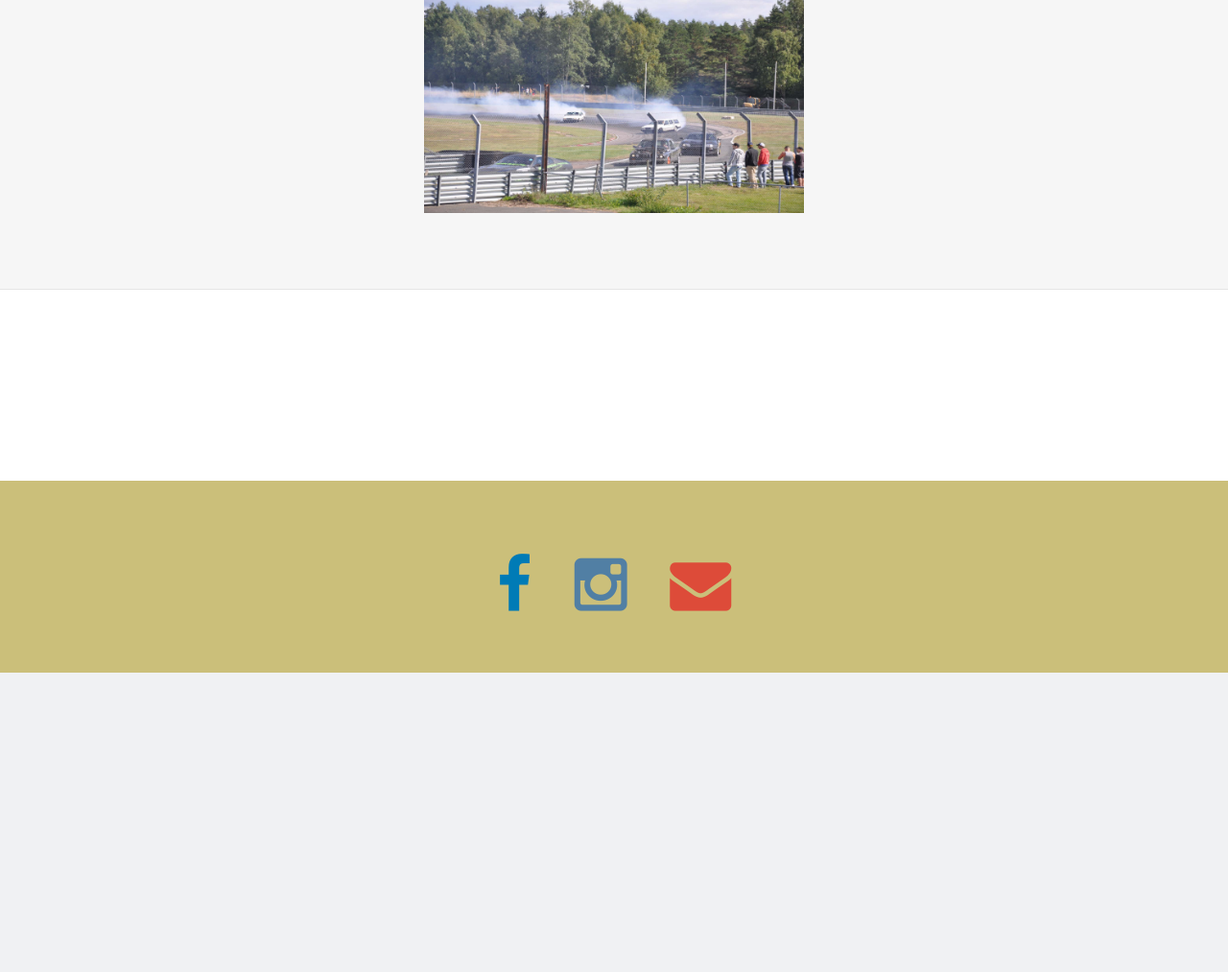
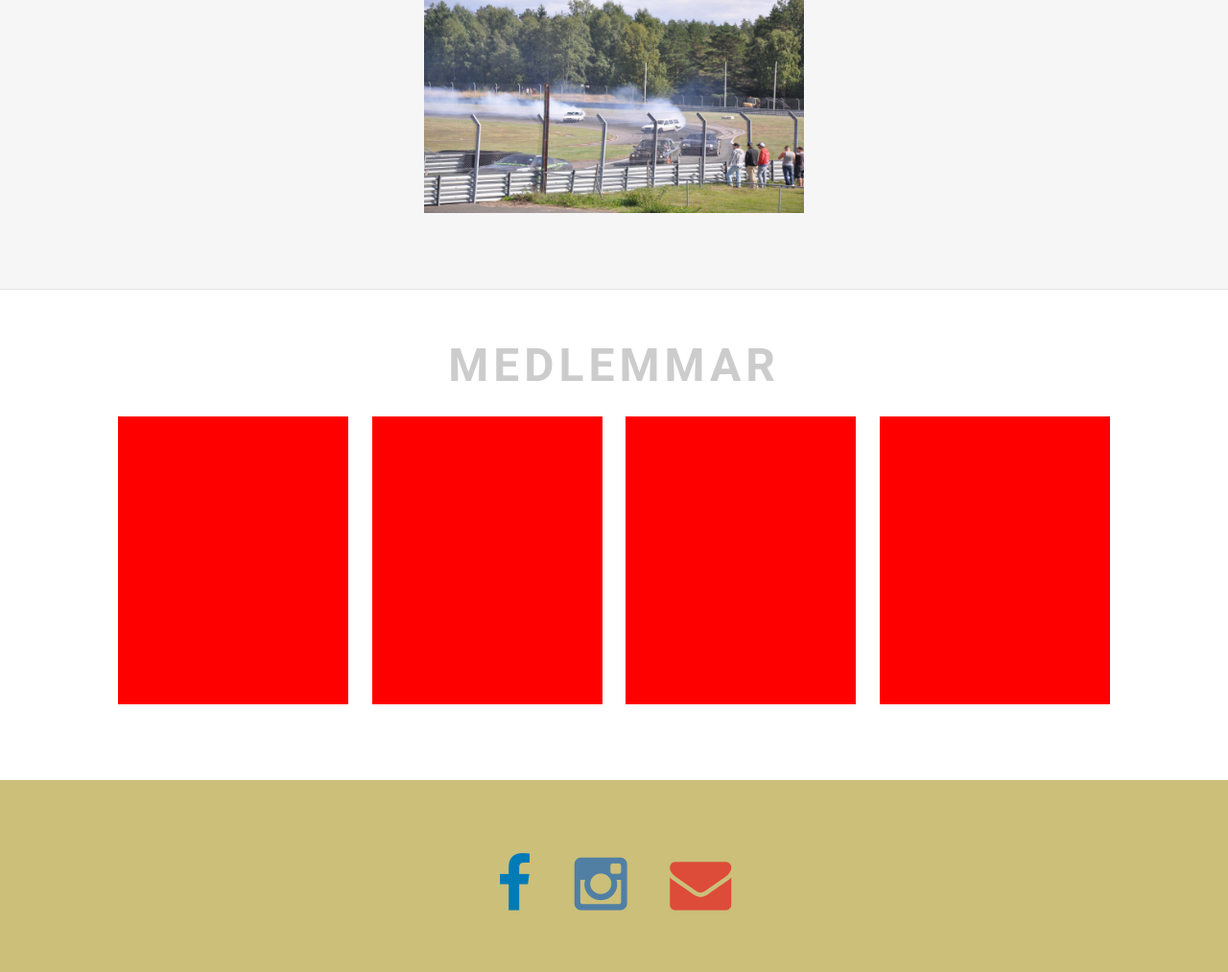
Before and after one commit to Someone92/Total-Extas, a PHP site: page / in a window 1280 px wide. Shown: the part 1220-2233 px from the top of the page at 96% size. Before the commit the page ends 1921 px from the top, so only its background shows below. Run offline with PHP 8.4, Linux system fonts and the light colour scheme.

Commit message:
Basic members outline

```diff
--- a/css/scss/_color.scss
+++ b/css/scss/_color.scss
@@ -4,4 +4,5 @@ $mail: #dd4b39;
 
 
 $gallery: #f6f6f6;
+$members: #ffffff;
 $footer: #CBBF7A;
--- a/css/scss/style.scss
+++ b/css/scss/style.scss
@@ -119,24 +119,57 @@ section {
 			.item {
 				width: 33%;
 				display: none;
+				-webkit-transition: all 0.5s ease;
+			    	   -moz-transition: all 0.5s ease;
+			    		 -o-transition: all 0.5s ease;
+				    		transition: all 0.5s ease;
 
 				img {
 					width: 100%;
 				}
 				&.gallery-active {
 					display: inline-block;
+					-webkit-transition: all 0.5s ease;
+			    	   -moz-transition: all 0.5s ease;
+			    		 -o-transition: all 0.5s ease;
+				    		transition: all 0.5s ease;
 				}
 			}
 		}
 	}
-}
+	&#members {
+		background-color: $members;
+		text-align: center;
+		padding: 50px 0;
+		border-top: 1px solid #e5e5e5;
+		width: 100%;
 
+		h2 {
+			margin-bottom: 20px;
+			text-transform: uppercase;
+			font-size: 3em;
+			font-family: Roboto;
+			color: #ccc;
+			letter-spacing: 5px;
+		}
+		#member-container {
+			max-width: 1200px;
+			margin: 25px auto;
 
-
-.divider {
-	border-top: 1px solid #e5e5e5;
-	width: 100%;
-	height: 200px;
+			.member {
+				width: 20%;
+				height: 300px;
+				background: red;
+				display: inline-block;
+				&:nth-child(2) {
+					margin: 0 10px 0 20px;
+				}
+				&:nth-child(3) {
+					margin: 0 20px 0 10px;
+				}
+			}
+		}
+	}
 }
 
 footer {
--- a/css/style.css
+++ b/css/style.css
@@ -87,16 +87,44 @@ section#gallery {
     margin: 25px auto; }
     section#gallery #gallery-container .item {
       width: 33%;
-      display: none; }
+      display: none;
+      -webkit-transition: all 0.5s ease;
+      -moz-transition: all 0.5s ease;
+      -o-transition: all 0.5s ease;
+      transition: all 0.5s ease; }
       section#gallery #gallery-container .item img {
         width: 100%; }
       section#gallery #gallery-container .item.gallery-active {
-        display: inline-block; }
-
-.divider {
+        display: inline-block;
+        -webkit-transition: all 0.5s ease;
+        -moz-transition: all 0.5s ease;
+        -o-transition: all 0.5s ease;
+        transition: all 0.5s ease; }
+section#members {
+  background-color: #ffffff;
+  text-align: center;
+  padding: 50px 0;
   border-top: 1px solid #e5e5e5;
-  width: 100%;
-  height: 200px; }
+  width: 100%; }
+  section#members h2 {
+    margin-bottom: 20px;
+    text-transform: uppercase;
+    font-size: 3em;
+    font-family: Roboto;
+    color: #ccc;
+    letter-spacing: 5px; }
+  section#members #member-container {
+    max-width: 1200px;
+    margin: 25px auto; }
+    section#members #member-container .member {
+      width: 20%;
+      height: 300px;
+      background: red;
+      display: inline-block; }
+      section#members #member-container .member:nth-child(2) {
+        margin: 0 10px 0 20px; }
+      section#members #member-container .member:nth-child(3) {
+        margin: 0 20px 0 10px; }
 
 footer {
   height: 200px;
--- a/index.php
+++ b/index.php
@@ -1,8 +1,4 @@
 <?php include("incl/header.php"); ?>
-
-
-
-
 		<section id="gallery">
 				<h2>Galleri</h2>
 				<nav>
@@ -13,21 +9,29 @@
 				</nav>
 				<div id="gallery-container">
 					<div class="item 2014 gallery-active">
-						<img src="img/gallery/1.jpg">
+						<a href=""><img src="img/gallery/1.jpg"></a>
 					</div>
 					<div class="item 2013 gallery-active">
-						<img src="img/gallery/2.jpg">
+						<a href=""><img src="img/gallery/2.jpg"></a>
 					</div>
 					<div class="item 2015 gallery-active">
-						<img src="img/gallery/3.jpg">
+						<a href=""><img src="img/gallery/3.jpg"></a>
 					</div>
 					<div class="item 2014 gallery-active">
-						<img src="img/gallery/4.jpg">
+						<a href=""><img src="img/gallery/4.jpg"></a>
 					</div>
 				</div>
 		</section>
 
 
-		<section class="divider"></section>
+		<section id="members">
+			<h2>Medlemmar</h2>
+			<div id="member-container">
+				<div class="member"></div>
+				<div class="member"></div>
+				<div class="member"></div>
+				<div class="member"></div>
+			</div>
+		</section>
 
 		<?php include("incl/footer.php"); ?>
--- a/js/main.js
+++ b/js/main.js
@@ -10,6 +10,7 @@ $(document).ready(function() {
     });
 
     // Adds .gallery-active on button click to gallery items
+    // Ändra så det inte är så jävla långt
 	$("button").click(function() {
 	    if($(this).data("filter") == "*"){
 	    	$(".2013").addClass("gallery-active");
```
